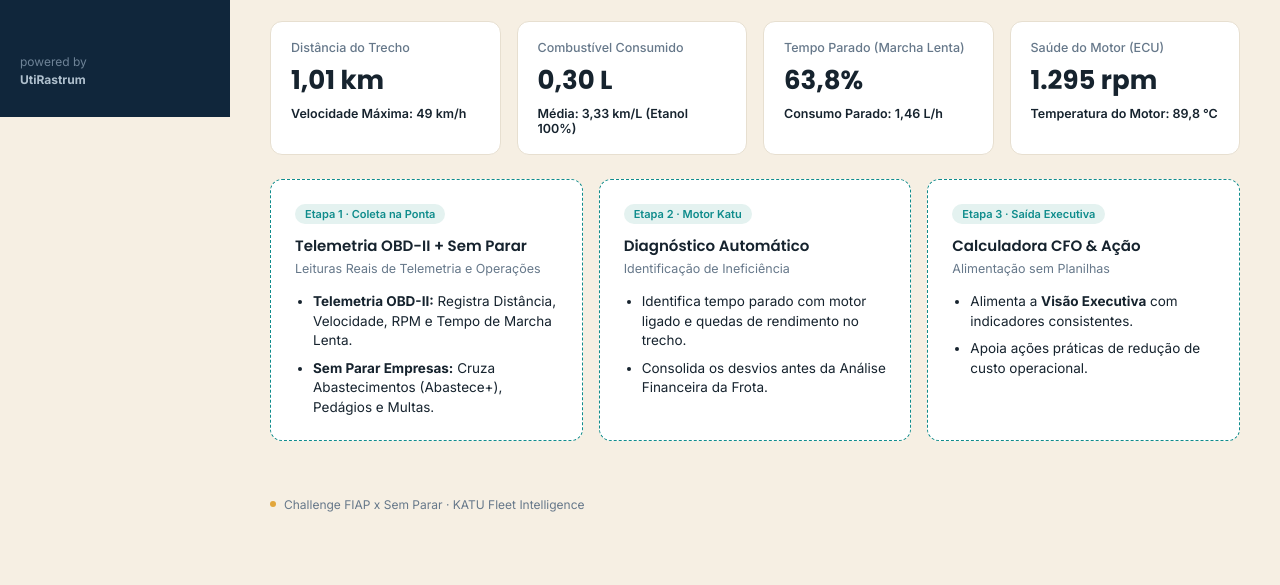
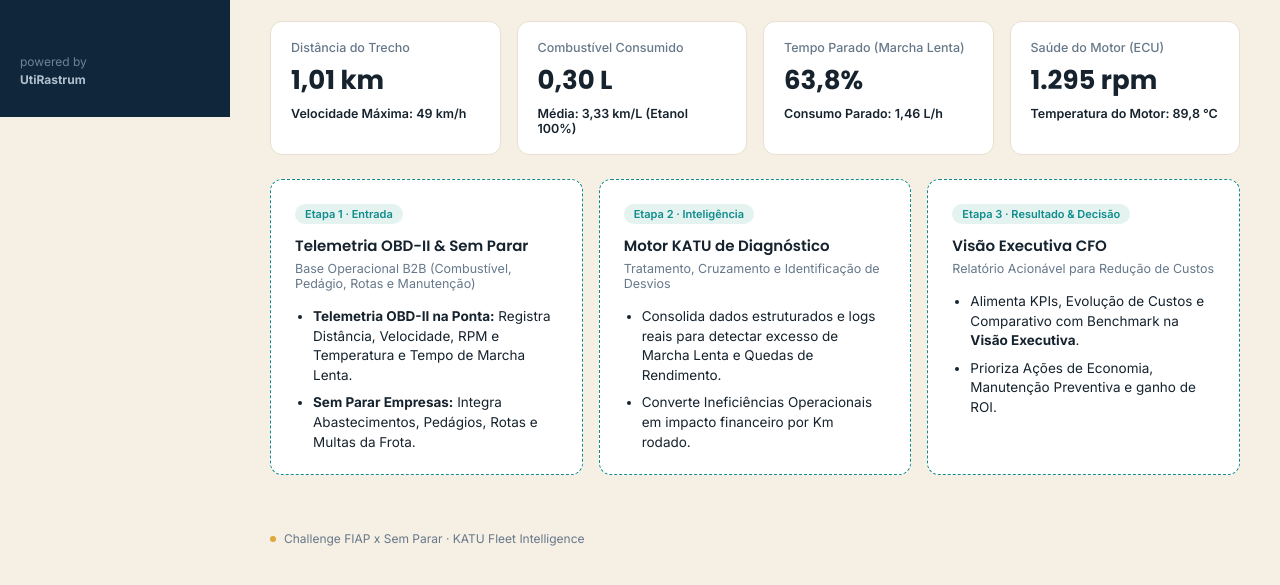
Before and after one commit to GustavoCarreiro/App_KATU_Fleet_Intelligence, a plain HTML site: page index.html in a window 1280 px wide. Shown: the part 683-1268 px from the top of the page. Drawn offline with Linux system fonts and the light colour scheme.

Commit message:
feat: Alinha fluxo Enr=trada, Inteligência e Decisão ao feedback da Sprint 1

```diff
--- a/index.html
+++ b/index.html
@@ -179,32 +179,32 @@
 
       <div class="flow-grid">
         <div class="panel wire-card">
-          <span class="badge-step">Etapa 1 · Coleta na Ponta</span>
-          <h2>Telemetria OBD-II + Sem Parar</h2>
-          <div class="sub">Leituras Reais de Telemetria e Operações</div>
+          <span class="badge-step">Etapa 1 · Entrada</span>
+          <h2>Telemetria OBD-II &amp; Sem Parar</h2>
+          <div class="sub">Base Operacional B2B (Combustível, Pedágio, Rotas e Manutenção)</div>
           <ul class="flow-list">
-            <li><strong>Telemetria OBD-II:</strong> Registra Distância, Velocidade, RPM e Tempo de Marcha Lenta.</li>
-            <li><strong>Sem Parar Empresas:</strong> Cruza Abastecimentos (Abastece+), Pedágios e Multas.</li>
+            <li><strong>Telemetria OBD-II na Ponta:</strong> Registra Distância, Velocidade, RPM e Temperatura e Tempo de Marcha Lenta.</li>
+            <li><strong>Sem Parar Empresas:</strong> Integra Abastecimentos, Pedágios, Rotas e Multas da Frota.</li>
           </ul>
         </div>
 
         <div class="panel wire-card">
-          <span class="badge-step">Etapa 2 · Motor Katu</span>
-          <h2>Diagnóstico Automático</h2>
-          <div class="sub">Identificação de Ineficiência</div>
+          <span class="badge-step">Etapa 2 · Inteligência</span>
+          <h2>Motor KATU de Diagnóstico</h2>
+          <div class="sub">Tratamento, Cruzamento e Identificação de Desvios</div>
           <ul class="flow-list">
-            <li>Identifica tempo parado com motor ligado e quedas de rendimento no trecho.</li>
-            <li>Consolida os desvios antes da Análise Financeira da Frota.</li>
+            <li>Consolida dados estruturados e logs reais para detectar excesso de Marcha Lenta e Quedas de Rendimento.</li>
+            <li>Converte Ineficiências Operacionais em impacto financeiro por Km rodado.</li>
           </ul>
         </div>
 
         <div class="panel wire-card">
-          <span class="badge-step">Etapa 3 · Saída Executiva</span>
-          <h2>Calculadora CFO &amp; Ação</h2>
-          <div class="sub">Alimentação sem Planilhas</div>
+          <span class="badge-step">Etapa 3 · Resultado &amp; Decisão</span>
+          <h2>Visão Executiva CFO</h2>
+          <div class="sub">Relatório Acionável para Redução de Custos</div>
           <ul class="flow-list">
-            <li>Alimenta a <strong>Visão Executiva</strong> com indicadores consistentes.</li>
-            <li>Apoia ações práticas de redução de custo operacional.</li>
+            <li>Alimenta KPIs, Evolução de Custos e Comparativo com Benchmark na <strong>Visão Executiva</strong>.</li>
+            <li>Prioriza Ações de Economia, Manutenção Preventiva e ganho de ROI.</li>
           </ul>
         </div>
       </div>
```
